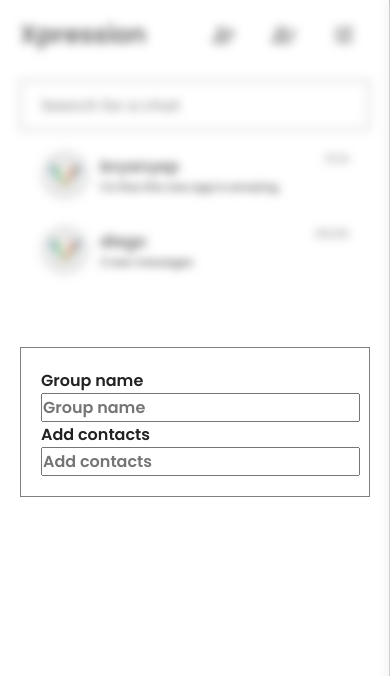
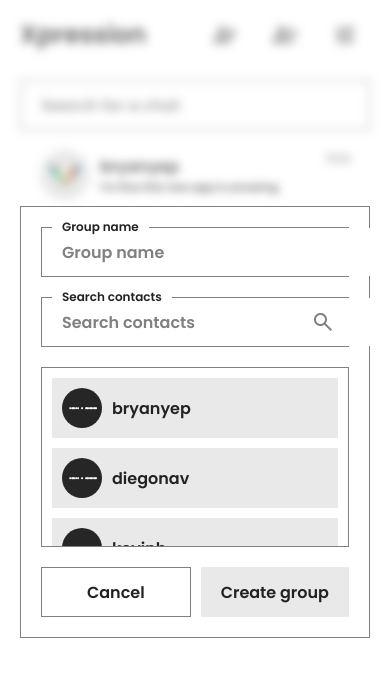
Before and after one commit to leonardosoplapuco/Xpression, a React (Create React App) app in the folder front-end/: page /chat in a window 390 px wide. Both pictures are taken after a click on the button "group_add". Shown: the top 676 px of the page. Built offline with nearby package versions, Linux system fonts and the light colour scheme.

Commit message:
Adding the CreateGroup component with the correct styles

```diff
--- a/front-end/src/Chat/Components/ChatActive/ChatActive.css
+++ b/front-end/src/Chat/Components/ChatActive/ChatActive.css
@@ -177,10 +177,6 @@
     z-index: 50;
 }
 
-.dark-mode .ChatActiveInputArea{
-    border-top: 1px solid var(--black-0);
-}
-
 .ChatActiveInput{
     height: 50px;
     width: calc(100% - (50px * 2));
--- a/front-end/src/Chat/Components/ChatBarLeft/ChatBarLeft.css
+++ b/front-end/src/Chat/Components/ChatBarLeft/ChatBarLeft.css
@@ -9,10 +9,6 @@
     flex-direction: column;
     border-right: 1px solid var(--gray);
     z-index: 0;
-}
-
-.dark-mode .ChatBarLeft{
-    border-right: 1px solid var(--black-0);
 }
 
 .ChatList_header{
@@ -36,5 +32,6 @@
     .ChatBarLeft{
         width: 100%;
         max-width: none;
+        border-right: none;
     }
 }
--- a/front-end/src/Chat/Components/CreateGroup/CreateGroup.css
+++ b/front-end/src/Chat/Components/CreateGroup/CreateGroup.css
@@ -12,6 +12,10 @@
     pointer-events: none;
     user-select: none;
     border: 1px solid var(--gray);
+    display: flex;
+    flex-direction: column;
+    gap: 20px;
+    transition: var(--transition-250ms);
 }
 
 .CreateGroup.active{
@@ -19,3 +23,107 @@
     pointer-events: unset;
     user-select: unset;
 }
+
+.CreateGroupGroupName, .CreateGroupSearchBar{
+    width: 100%;
+    height: 50px;
+    position: relative;
+    border: 1px solid var(--gray);
+}
+
+.CreateGroupGroupNameSpan, .CreateGroupSearchBarSpan{
+    position: absolute;
+    top: -10px;
+    left: 10px;
+    padding: 0 10px;
+    background: var(--body);
+    font-size: 12px;
+}
+
+.CreateGroupGroupNameInput, .CreateGroupSearchBarInput{
+    height: 100%;
+    background: var(--body);
+    color: var(--text);
+    border: 0;
+    outline: 0;
+    padding: 0 20px;
+}
+
+.CreateGroupGroupNameInput::placeholder,
+.CreateGroupSearchBarInput::placeholder{
+    color: var(--gray);
+}
+
+.CreateGroupSearchBarIcon{
+    color: var(--gray);
+    position: absolute;
+    right: 0;
+    top: 50%;
+    translate: 0 -50%;
+    width: 50px;
+    height: 100%;
+    display: flex;
+    align-items: center;
+    justify-content: center;
+    user-select: none;
+    pointer-events: none;
+}
+
+.CreateGroupContacts{
+    width: 100%;
+    min-height: 100px;
+    max-height: 180px;
+    display: flex;
+    flex-direction: column;
+    overflow-y: auto;
+    gap: 10px;
+    border: 1px solid var(--gray);
+    padding: 10px;
+    cursor: pointer;
+}
+
+.CreateGroupContacts::-webkit-scrollbar{
+    width: 3px;
+}
+
+.CreateGroupContacts::-webkit-scrollbar-thumb{
+    background: var(--gray);
+}
+
+.CreateGroupContact{
+    width: 100%;
+    height: 60px;
+    display: flex;
+    align-items: center;
+    justify-content: left;
+    background: var(--message);
+    padding: 10px;
+    gap: 10px;
+}
+
+.CreateGroupContactImg{
+    width: 40px;
+    height: 40px;
+    border-radius: 100%;
+}
+
+.CreateGroupButtons{
+    width: 100%;
+    display: flex;
+    align-items: center;
+    justify-content: center;
+    gap: 10px;
+}
+
+.CreateGroupButton{
+    width: 100% !important;
+}
+
+.CreateGroupButtonCancel{
+    background: var(--body);
+    border: 1px solid var(--gray);
+}
+
+.CreateGroupButtonCreate{
+    background: var(--message);
+}
--- a/front-end/src/Chat/Components/CreateGroup/CreateGroup.js
+++ b/front-end/src/Chat/Components/CreateGroup/CreateGroup.js
@@ -1,4 +1,6 @@
 import './CreateGroup.css';
+import leo from '../../ChatImg/leo.jpg'
+import { DesactiveLayerBlur } from '../LayerBlur/LayerBlur';
 
 function CreateGroup() {
     return(
@@ -9,8 +11,42 @@ function CreateGroup() {
             </div>
 
             <div className="CreateGroupSearchBar">
-                <span className="CreateGroupSearchBarSpan text">Add contacts</span>
-                <input className="CreateGroupSearchBarInput text" type="text" placeholder="Add contacts"/>
+                <span className="CreateGroupSearchBarSpan text">Search contacts</span>
+                <input className="CreateGroupSearchBarInput text" type="text" placeholder="Search contacts"/>
+                <span className="material-symbols-outlined CreateGroupSearchBarIcon">search</span>
+            </div>
+
+            <div className="CreateGroupContacts">
+                <div className="CreateGroupContact">
+                    <img src={leo} alt="" className="CreateGroupContactImg"></img>
+                    <span className="createGroupContactName text">bryanyep</span>
+                </div>
+                <div className="CreateGroupContact">
+                    <img src={leo} alt="" className="CreateGroupContactImg"></img>
+                    <span className="createGroupContactName text">diegonav</span>
+                </div>
+                <div className="CreateGroupContact">
+                    <img src={leo} alt="" className="CreateGroupContactImg"></img>
+                    <span className="createGroupContactName text">kevinh</span>
+                </div>
+                <div className="CreateGroupContact">
+                    <img src={leo} alt="" className="CreateGroupContactImg"></img>
+                    <span className="createGroupContactName text">leosoplapuco</span>
+                </div>
+                <div className="CreateGroupContact">
+                    <img src={leo} alt="" className="CreateGroupContactImg"></img>
+                    <span className="createGroupContactName text">github</span>
+                </div>
+            </div>
+
+            <div className="CreateGroupButtons">
+                <button className="button-link CreateGroupButton CreateGroupButtonCancel" onClick={() => DesactiveCreateGroup() | DesactiveLayerBlur()}>
+                    <span className="text">Cancel</span>
+                </button>
+
+                <button className="button-link CreateGroupButton CreateGroupButtonCreate">
+                    <span className="text">Create group</span>
+                </button>
             </div>
         </div>
     );
@@ -21,9 +57,9 @@ export function ActiveCreateGroup(){
     CreateGroup.classList.add('active');
 }
 
-// export function DesactiveCreateGroup(){
-//     const CreateGroup = document.querySelector('.CreateGroup');
-//     CreateGroup.classList.remove('active');
-// }
+export function DesactiveCreateGroup(){
+    const CreateGroup = document.querySelector('.CreateGroup');
+    CreateGroup.classList.remove('active');
+}
 
 export default CreateGroup;
--- a/front-end/src/Chat/Components/Settings/Settings.css
+++ b/front-end/src/Chat/Components/Settings/Settings.css
@@ -6,7 +6,7 @@
     max-width: 400px;
     height: 100vh;
     background: var(--body);
-    border-left: 1px solid var(--gray-black-0);
+    border-left: 1px solid var(--gray);
     transition: var(--transition-250ms);
     display: flex;
     flex-direction: column;
@@ -210,5 +210,6 @@ select option{
     .Settings{
         max-width: none;
         right: -100%;
+        border-left: none;
     }
 }
--- a/front-end/src/Chat/Components/Settings/Settings.js
+++ b/front-end/src/Chat/Components/Settings/Settings.js
@@ -1,5 +1,5 @@
 import './Settings.css';
-import {DesactiveLayerBlur} from '../LayerBlur/LayerBlur'
+import { DesactiveLayerBlur } from '../LayerBlur/LayerBlur'
 import leo from '../../ChatImg/leo.jpg';
 
 function Settings() {
```
